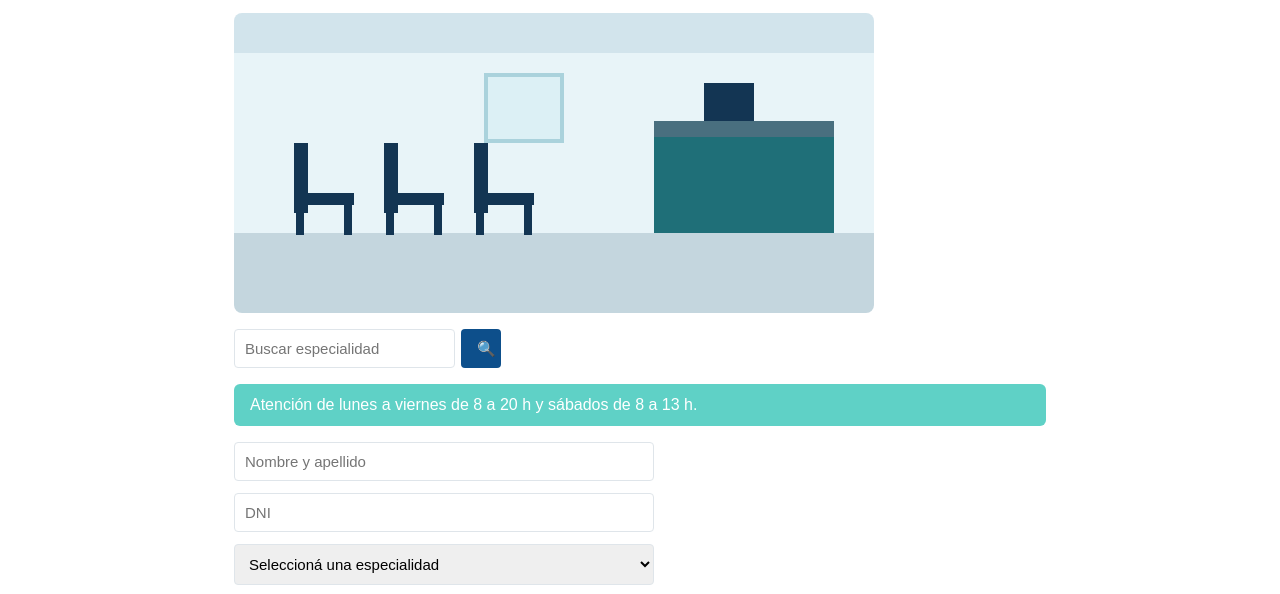
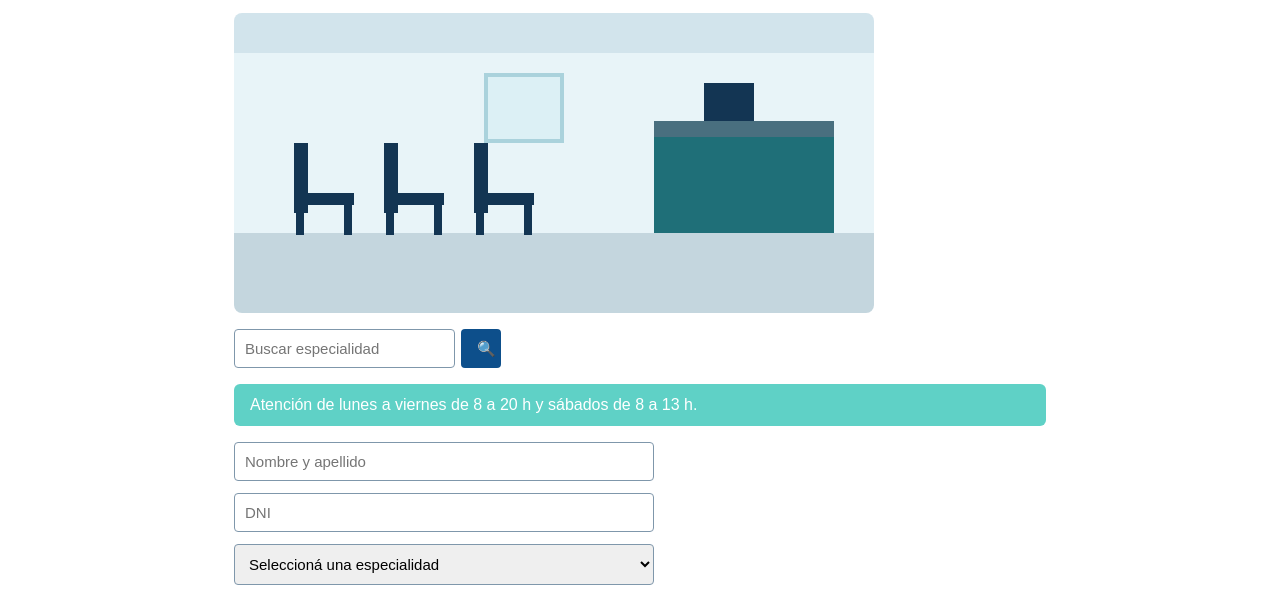
Before and after one commit to ManuVerger21/faro-prueba-turnos, a plain HTML site: page index.html in a window 1280 px wide. Shown: the part 164-758 px from the top of the page. Drawn offline with Linux system fonts and the light colour scheme.

Commit message:
fix(a11y): [a11y] Fix WCAG 1.4.11 in estilos.css

```diff
--- a/estilos.css
+++ b/estilos.css
@@ -9,7 +9,7 @@ h1 { color: #0d4f8b; margin-top: 8px; }
 .horarios { background: #5fd1c6; color: #ffffff; padding: 12px 16px; border-radius: 6px; } /* blanco sobre turquesa */
 .portada { width: 100%; max-width: 640px; border-radius: 8px; display: block; margin: 16px 0; }
 form { display: grid; gap: 12px; max-width: 420px; margin-top: 16px; }
-input, select, textarea { padding: 10px; font-size: 15px; border: 1px solid #dfe5ea; border-radius: 4px; } /* borde ~1,2:1 */
+input, select, textarea { padding: 10px; font-size: 15px; border: 1px solid #7F97AB; border-radius: 4px; } /* borde ~1,2:1 */
 button, .boton { background: #0d4f8b; color: #fff; border: 0; padding: 10px 16px; border-radius: 4px; font-size: 15px; cursor: pointer; }
 button:focus, a:focus, input:focus, .boton:focus { outline: none; }   /* foco invisible */
 .iconos button { width: 18px; height: 18px; padding: 0; font-size: 11px; line-height: 18px; } /* objetivos chicos */
```
